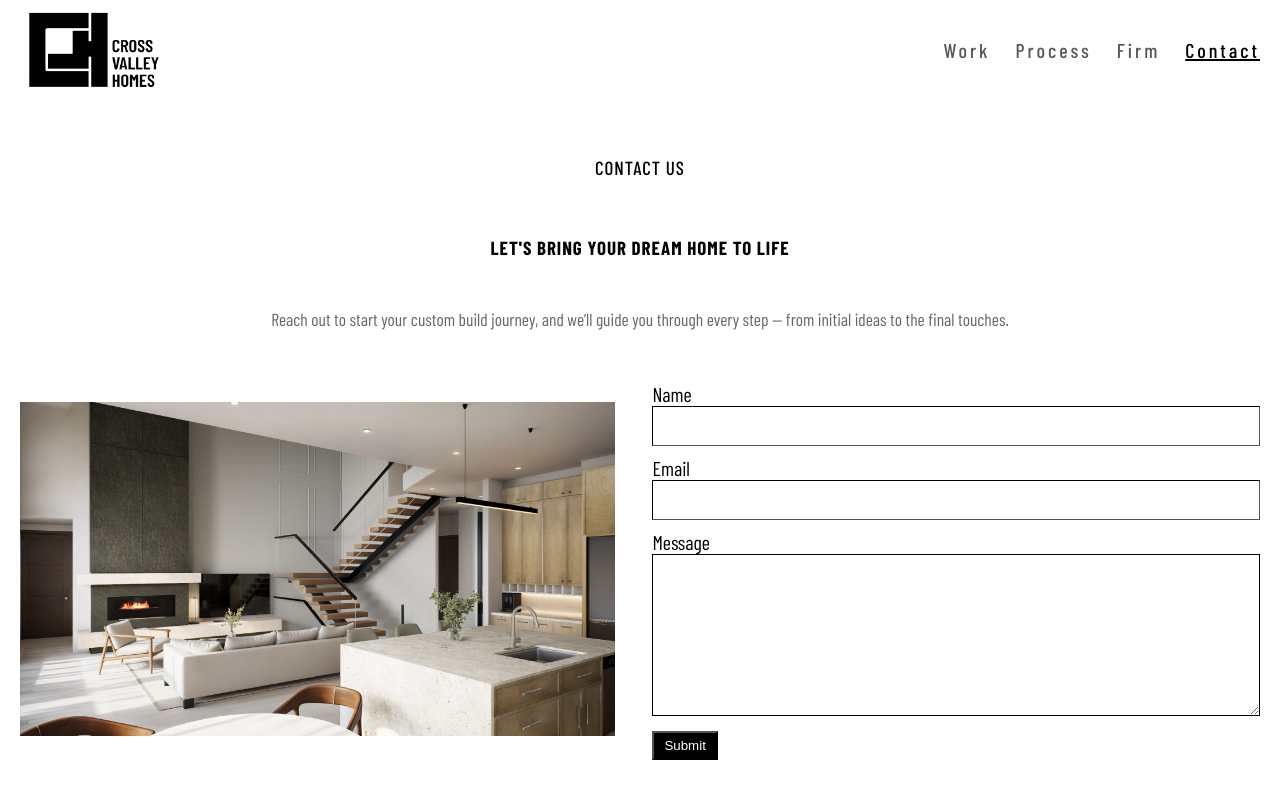
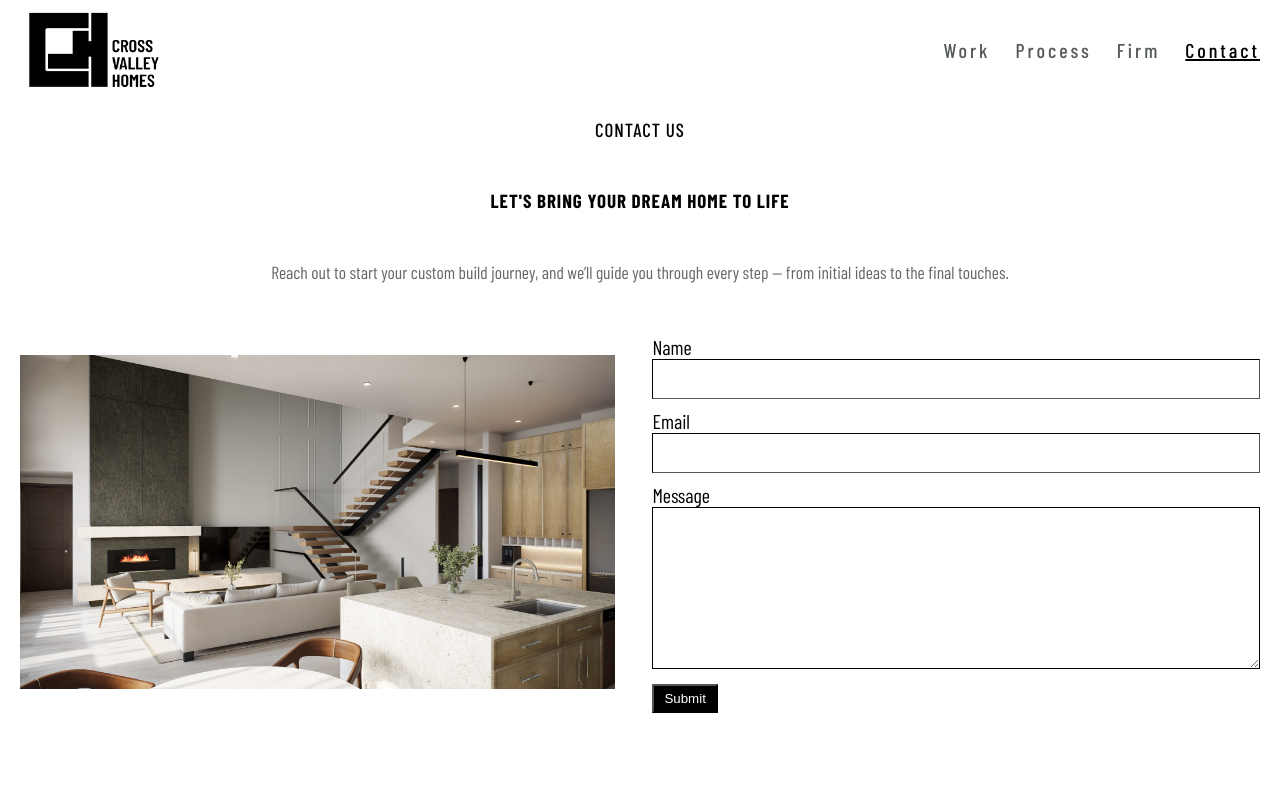
Before and after one commit to shivabuildmyplace/crossvally, a React (Create React App) app: page /contact in a window 1280 px wide. Shown: the top 800 px of the page. Built offline with nearby package versions, Linux system fonts and the light colour scheme; a web font is replaced by a local one.

Commit message:
code.css

```diff
--- a/src/components/Contact/contact.css
+++ b/src/components/Contact/contact.css
@@ -29,14 +29,17 @@
 }
 .form-container h2,
 .form-container h3 {
-  text-align: center;
   font-size: 19px;
   line-height: 1.2em;
   letter-spacing: 0.05em;
   font-weight: 500;
   font-style: normal;
-  margin: 3em 0 0.5em;
+  margin: 1em 0 0.5em;
   text-transform: uppercase;
+  text-align: center;
+}
+.form-container h2 {
+  margin-bottom: 3rem;
 }
 .form-container p {
   font-size: 17.5px;
--- a/src/components/Header/header.css
+++ b/src/components/Header/header.css
@@ -100,6 +100,7 @@ link li {
 }
 .home-btn {
   margin-left: 10px;
+  margin-bottom: -6%;
 }
 @media (max-width: 768px) {
   .desktop-nav {
@@ -109,6 +110,8 @@ link li {
     align-items: center;
     justify-content: center;
     display: flex;
+    align-self: flex-end;
+    margin-bottom: 2%;
   }
   .mobile-nav-list li {
     list-style-type: none;
--- a/src/components/Portfolio/portfolio.css
+++ b/src/components/Portfolio/portfolio.css
@@ -6,7 +6,7 @@
 }
 .flatrock {
   height: 500px;
-  width: 700px;
+  width: 750px;
   text-align: center;
 }
 .flatrock img {
```
